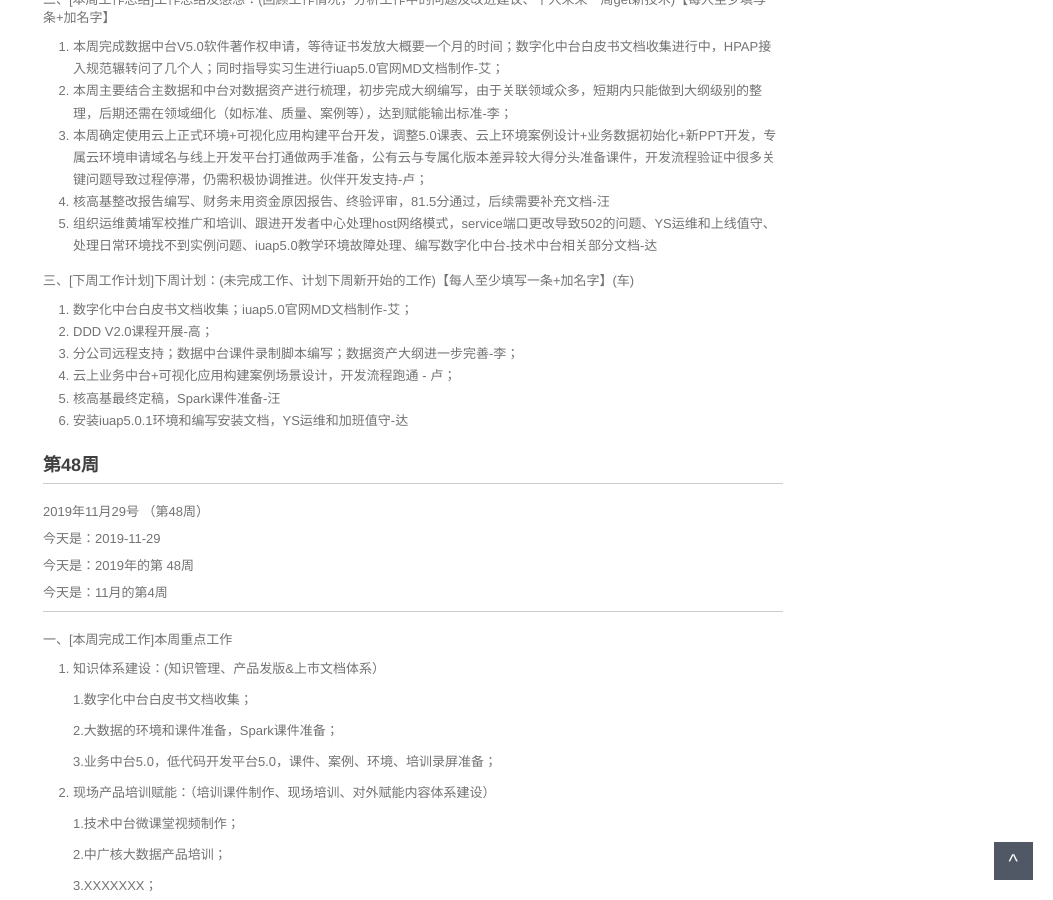
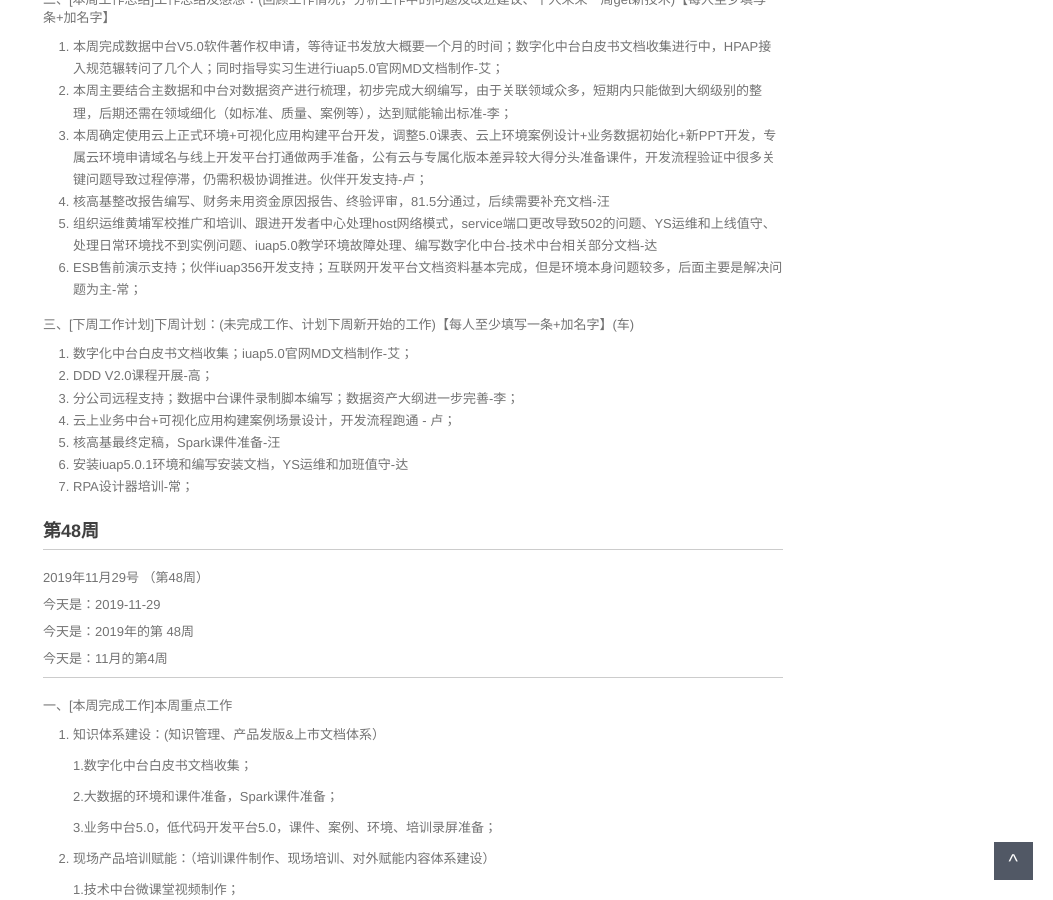
Before and after one commit to walllFlower/blog, a Jekyll site: the page built from _posts/2018-07-17-day_report_cxz.md, in a window 1280 px wide and 900 px high, scrolled down 1266 px. Shown: the whole window, without its empty margins (227-1280 px from the left). Built offline with Jekyll 4.4.1, drawn with Linux system fonts in a browser that asks for light colours; comment, search, counter and statistics services are not loaded.

Commit message:
Update 2018-07-17-day_report_cxz.md

```diff
--- a/_posts/2018-07-17-day_report_cxz.md
+++ b/_posts/2018-07-17-day_report_cxz.md
@@ -78,6 +78,7 @@ categories: 技术运营工作周报
 3. 本周确定使用云上正式环境+可视化应用构建平台开发，调整5.0课表、云上环境案例设计+业务数据初始化+新PPT开发，专属云环境申请域名与线上开发平台打通做两手准备，公有云与专属化版本差异较大得分头准备课件，开发流程验证中很多关键问题导致过程停滞，仍需积极协调推进。伙伴开发支持-卢；
 4. 核高基整改报告编写、财务未用资金原因报告、终验评审，81.5分通过，后续需要补充文档-汪
 5. 组织运维黄埔军校推广和培训、跟进开发者中心处理host网络模式，service端口更改导致502的问题、YS运维和上线值守、处理日常环境找不到实例问题、iuap5.0教学环境故障处理、编写数字化中台-技术中台相关部分文档-达
+6. ESB售前演示支持；伙伴iuap356开发支持；互联网开发平台文档资料基本完成，但是环境本身问题较多，后面主要是解决问题为主-常；
 
 三、[下周工作计划]下周计划：(未完成工作、计划下周新开始的工作)【每人至少填写一条+加名字】(车)
 
@@ -87,6 +88,7 @@ categories: 技术运营工作周报
 4. 云上业务中台+可视化应用构建案例场景设计，开发流程跑通 - 卢；
 5. 核高基最终定稿，Spark课件准备-汪
 6. 安装iuap5.0.1环境和编写安装文档，YS运维和加班值守-达
+7. RPA设计器培训-常；
 
 
 
```
